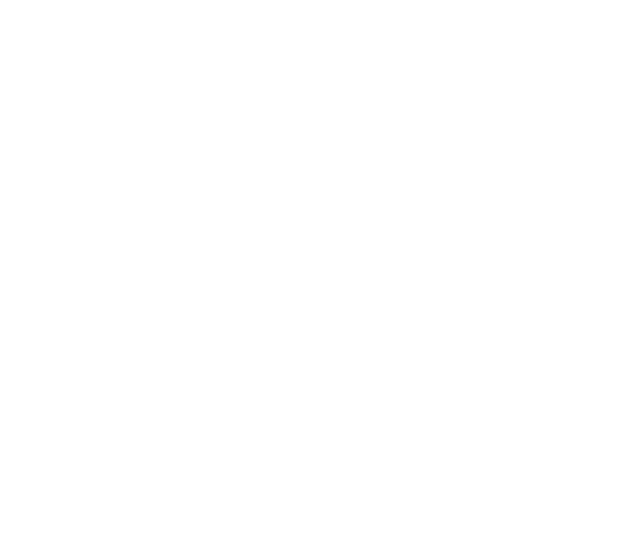
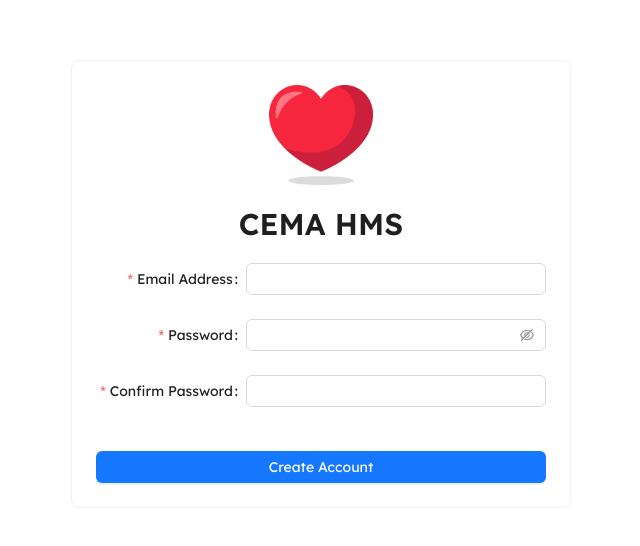
Before and after one commit to silasjimmy/health-information-system, a Vue app in the folder frontend/application-src/: page /create-account in a window 1280 px wide. Before the commit this address had no page. Shown: the part 116-662 px from the top of the page, without its empty margins (319-959 px from the left). Built offline with nearby package versions, Linux system fonts and the light colour scheme.

Commit message:
refactor: set up create account view

```diff
--- a/frontend/application-src/src/router/index.ts
+++ b/frontend/application-src/src/router/index.ts
@@ -1,5 +1,7 @@
 import { createRouter, createWebHistory } from "vue-router";
 import DashboardView from "../views/DashboardView.vue";
+import LoginView from "../views/LoginView.vue";
+import CreateAccountView from "@/views/CreateAccountView.vue";
 
 const router = createRouter({
   history: createWebHistory(import.meta.env.BASE_URL),
@@ -50,7 +52,12 @@
     {
       path: "/login",
       name: "login",
-      component: () => import("../views/LoginView.vue"),
+      component: LoginView,
+    },
+    {
+      path: "/create-account",
+      name: "create-account",
+      component: CreateAccountView,
     },
   ],
 });
--- a/frontend/application-src/src/utils/commonUtils.ts
+++ b/frontend/application-src/src/utils/commonUtils.ts
@@ -21,9 +21,13 @@
   description: string | null;
 }
 
-
 // Defines the properties and types of the login form
 export interface LoginForm {
   email: string | null;
   password: string | null;
 }
+
+// Defines the properties and types of the create account form
+export interface CreateAccountForm extends LoginForm {
+  confirmPassword: string | null;
+}
--- /dev/null
+++ b/frontend/application-src/src/views/CreateAccountView.vue
@@ -0,0 +1,115 @@
+<template>
+  <div class="view-wrapper">
+    <a-card style="min-width: 500px">
+      <div class="logo-wrapper">
+        <img src="../assets/logo.png" alt="app logo" />
+      </div>
+
+      <div class="title-wrapper">
+        <a-typography-title :level="2">CEMA HMS</a-typography-title>
+      </div>
+
+      <a-form
+        :model="form"
+        :label-col="{ span: 8 }"
+        :wrapper-col="{ span: 16 }"
+        ref="createAccountForm"
+        autocomplete="off"
+      >
+        <a-form-item
+          label="Email Address"
+          name="email"
+          :rules="[{ required: true, message: 'Please enter your email!' }]"
+        >
+          <a-input type="email" v-model:value="form.email" />
+        </a-form-item>
+
+        <a-form-item
+          label="Password"
+          name="password"
+          :rules="[{ required: true, message: 'Please enter your password!' }]"
+        >
+          <a-input-password v-model:value="form.password" />
+        </a-form-item>
+
+        <a-form-item
+          label="Confirm Password"
+          name="confirmPassword"
+          :rules="[
+            { required: true, message: 'Please enter your password to confirm!' },
+          ]"
+        >
+          <a-input type="text" v-model:value="form.confirmPassword" />
+        </a-form-item>
+      </a-form>
+
+      <div class="action-wrapper">
+        <a-button
+          block
+          type="primary"
+          :loading="createAccountBtnLoading"
+          @click="signUp"
+        >
+          Create Account
+        </a-button>
+      </div>
+    </a-card>
+  </div>
+</template>
+
+<script setup lang="ts">
+import type { CreateAccountForm } from "@/utils/commonUtils";
+import { reactive, ref } from "vue";
+
+const form = reactive<CreateAccountForm>({
+  email: null,
+  password: null,
+  confirmPassword: null,
+});
+
+const createAccountForm = ref();
+const createAccountBtnLoading = ref(false);
+
+/**
+ * Authenticates and authorizes the user
+ */
+function signUp() {
+  createAccountForm.value
+    .validate()
+    .then(() => {
+      console.log(form);
+    })
+    .catch(() => {
+      return;
+    });
+}
+</script>
+
+<style scoped>
+.view-wrapper {
+  width: 100%;
+  height: 100%;
+  display: flex;
+  align-items: center;
+  justify-content: center;
+}
+
+.logo-wrapper {
+  height: 100px;
+}
+
+.logo-wrapper img {
+  width: 100%;
+  height: 100%;
+  object-fit: contain;
+}
+
+.title-wrapper {
+  text-align: center;
+  margin: 20px 0;
+}
+
+.action-wrapper {
+  padding-top: 20px;
+}
+</style>
```
